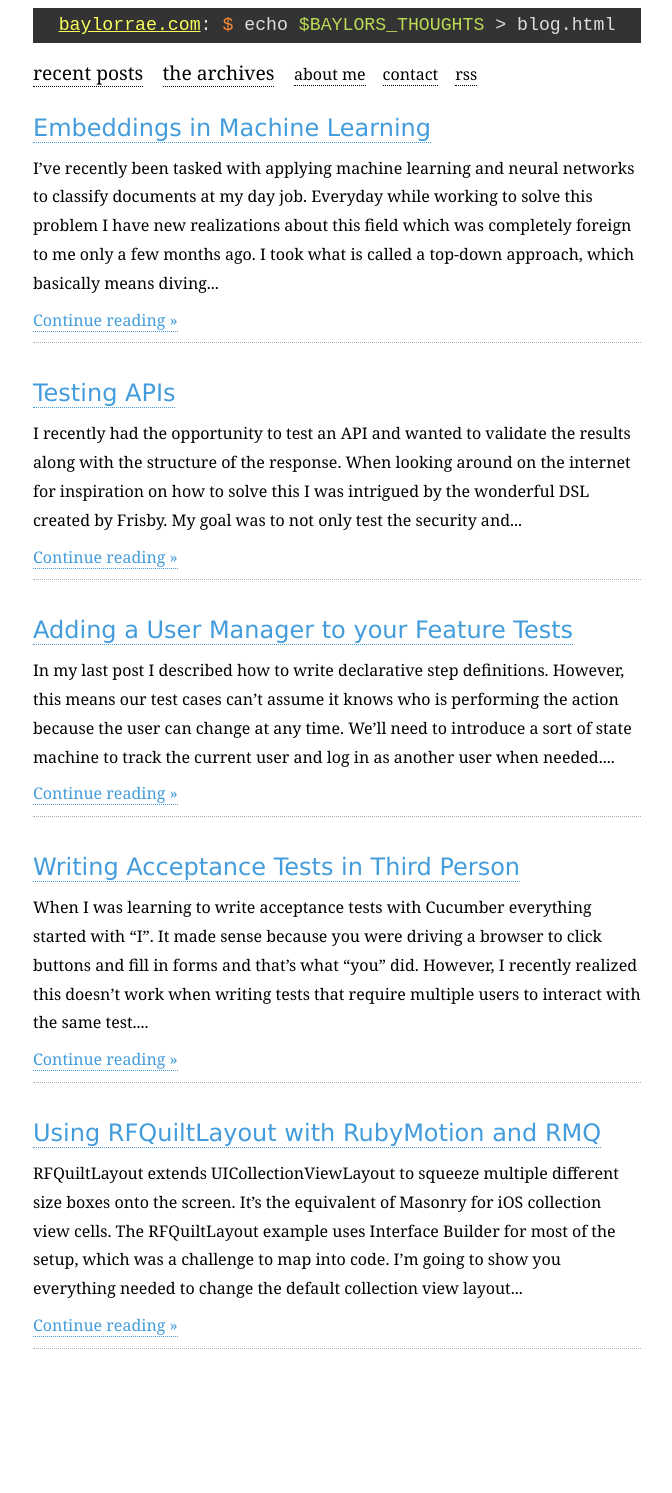
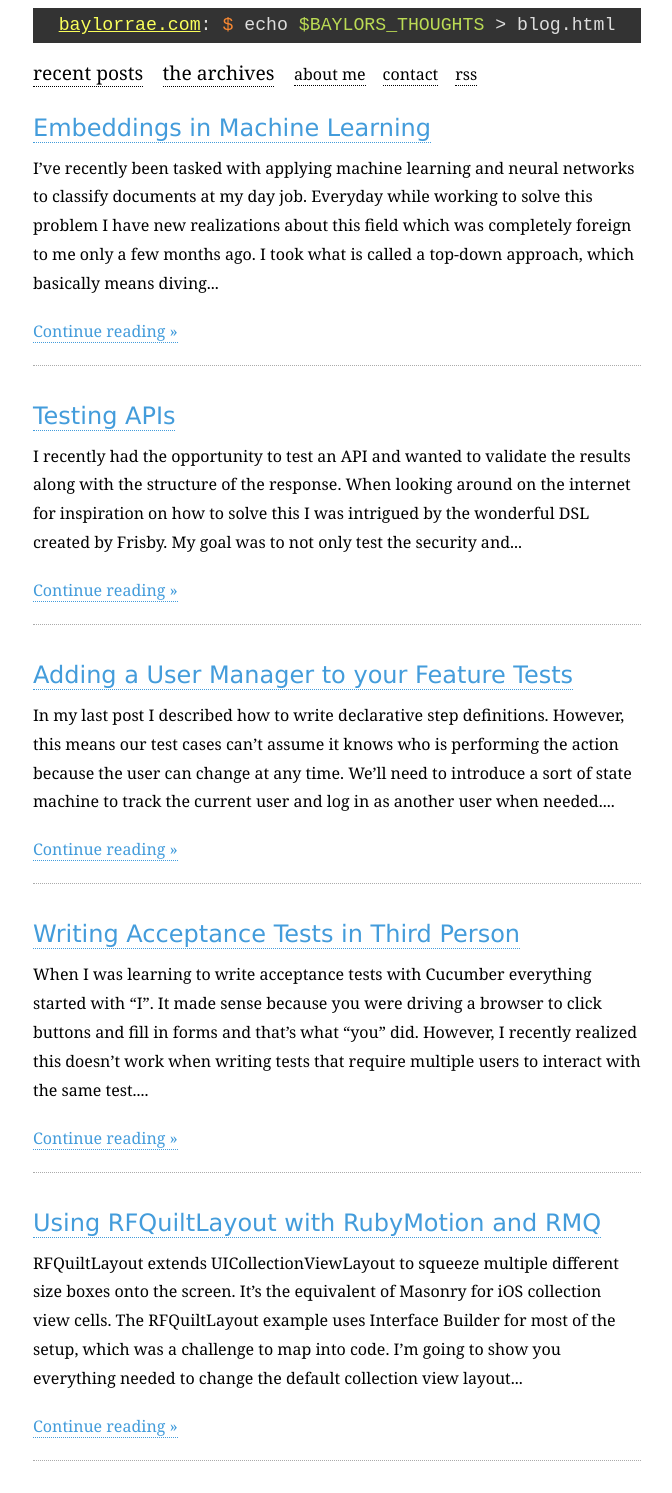
Before and after one commit to BaylorRae/baylorrae.github.io, a Jekyll site: the page built from index.md, in a window 1280 px wide. Shown: the whole page, without its empty margins (303-975 px from the left). Built offline with Jekyll 4.4.1, drawn with Linux system fonts in a browser that asks for light colours; before the commit the page ends 1381 px from its top, so only the background shows below that.

Commit message:
increase space between paragraphs

```diff
--- a/assets/layout.scss
+++ b/assets/layout.scss
@@ -110,7 +110,7 @@ article {
 .excerpt p,
 .content p {
   line-height: 1.8em;
-  margin-bottom: 0.5em;
+  margin-bottom: 1.2em;
 }
 
 .content code {
```
